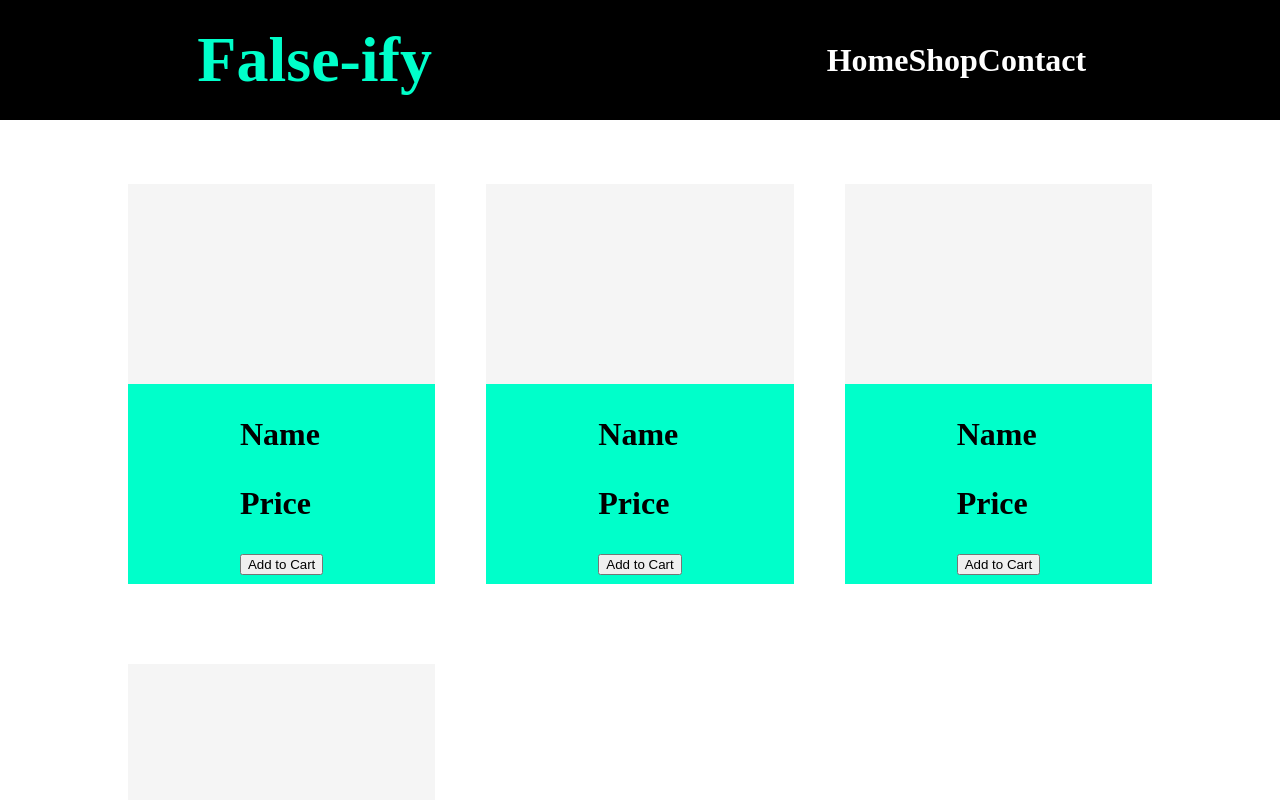
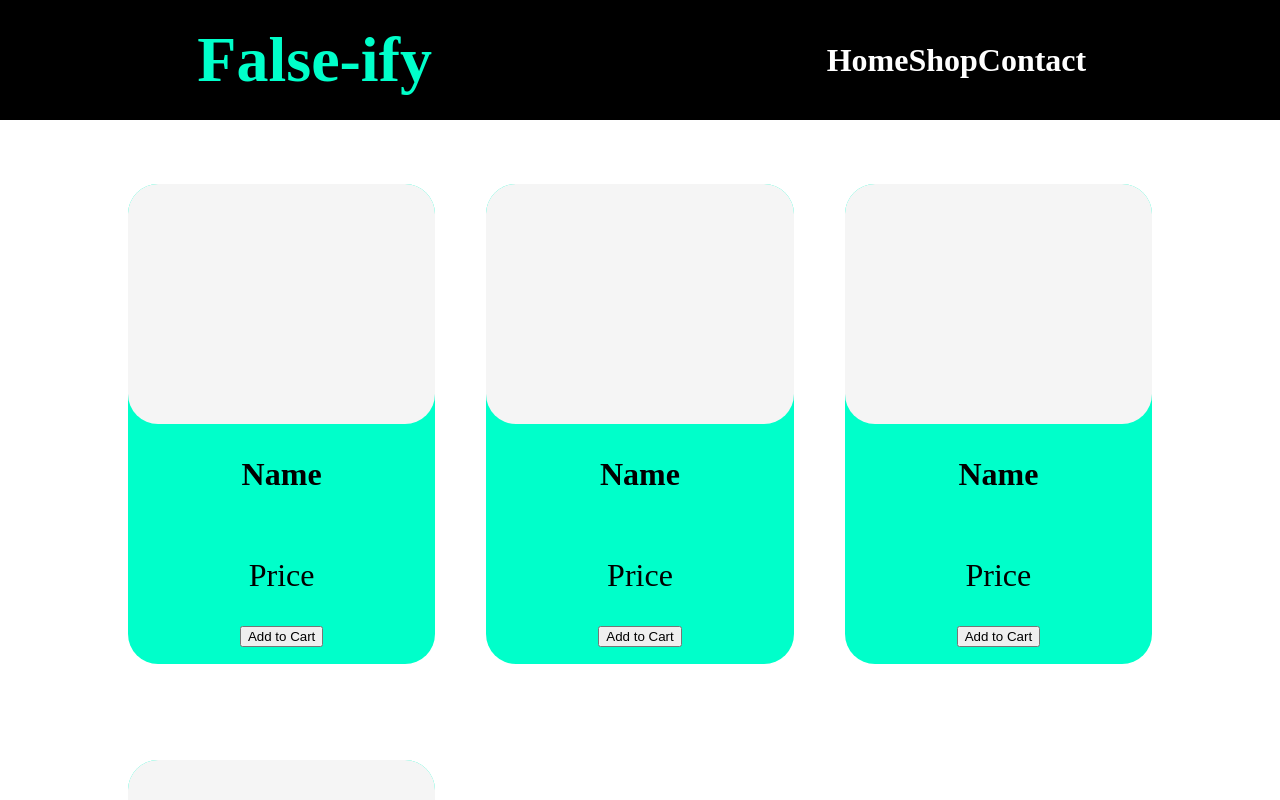
Before and after one commit to ZippyDaFish/shopping-cart, a React (Create React App) app: page /shop in a window 1280 px wide. Shown: the top 800 px of the page. Built offline with nearby package versions, Linux system fonts and the light colour scheme.

Commit message:
Shop styling and formatting

```diff
--- a/src/components/ProductCard.js
+++ b/src/components/ProductCard.js
@@ -8,9 +8,9 @@ const ProductCard = () => {
                 <img></img>
             </div>
             <div className="card-info-container">
-                <p>Name</p>
-                <p>Price</p>
-                <button>Add to Cart</button>
+                <p className="card-name">Name</p>
+                <p className="card-price">Price</p>
+                <button className="card-add-to-cart">Add to Cart</button>
             </div>
         </div>
     );
--- a/src/styles/ProductCard.css
+++ b/src/styles/ProductCard.css
@@ -5,14 +5,26 @@
     display: flex;
     flex-direction: column;
     align-items: center;
+    border-radius: 30px;
 }
 
 .card-img-container {
     height: 50%;
     width: 100%;
     background-color: whitesmoke;
+    border-radius: 30px;
 }
 
 .card-info-container {
-    height: 50%;
+    height: 40%;
+    display: flex;
+    flex-direction: column;
+    align-items: center;
 }
+
+.card-name {
+    font-weight: bold;
+}
+.card-price {
+    font-weight: lighter;
+}
--- a/src/styles/Shop.css
+++ b/src/styles/Shop.css
@@ -9,6 +9,6 @@
 .grid-container {
     display: grid;
     grid-template-columns: repeat(3, 1fr);
-    grid-template-rows: repeat(4, 50vh);
+    grid-template-rows: repeat(4, 60vh);
     gap: 5%;
 }
```
